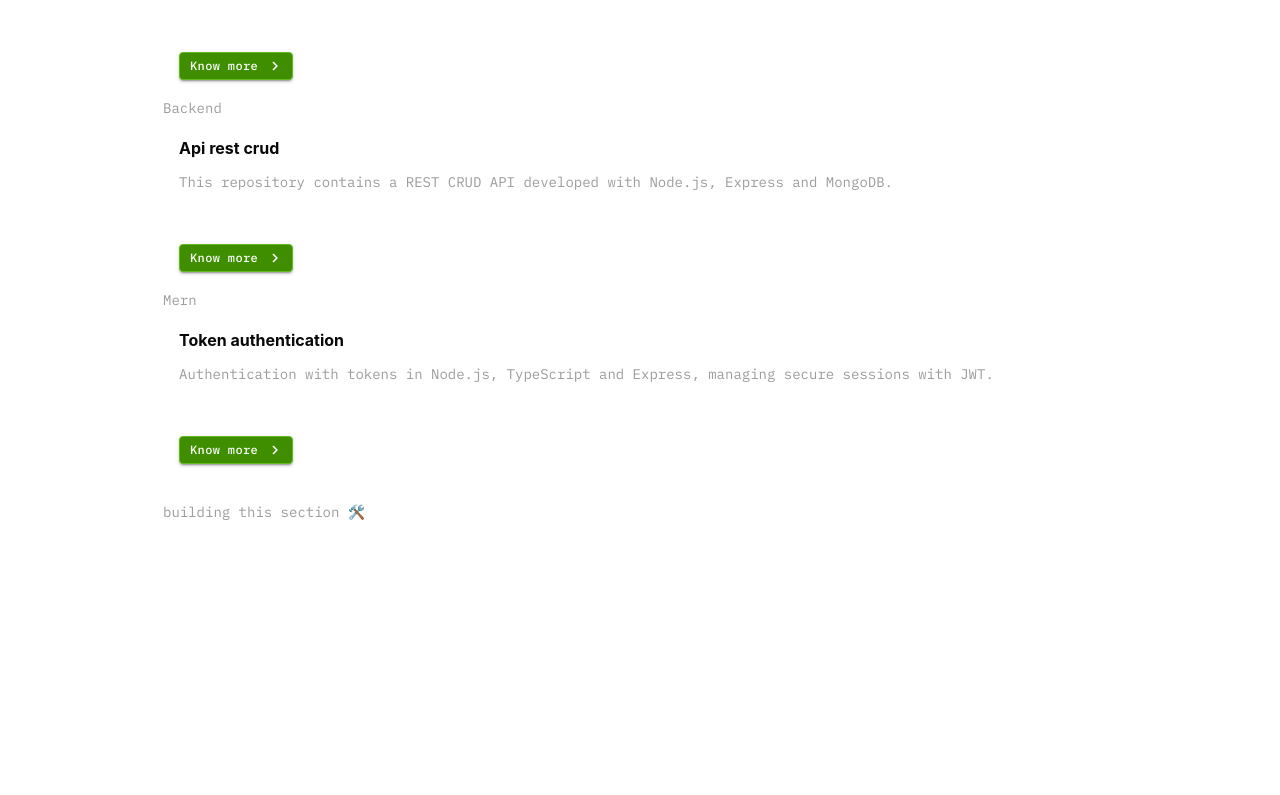
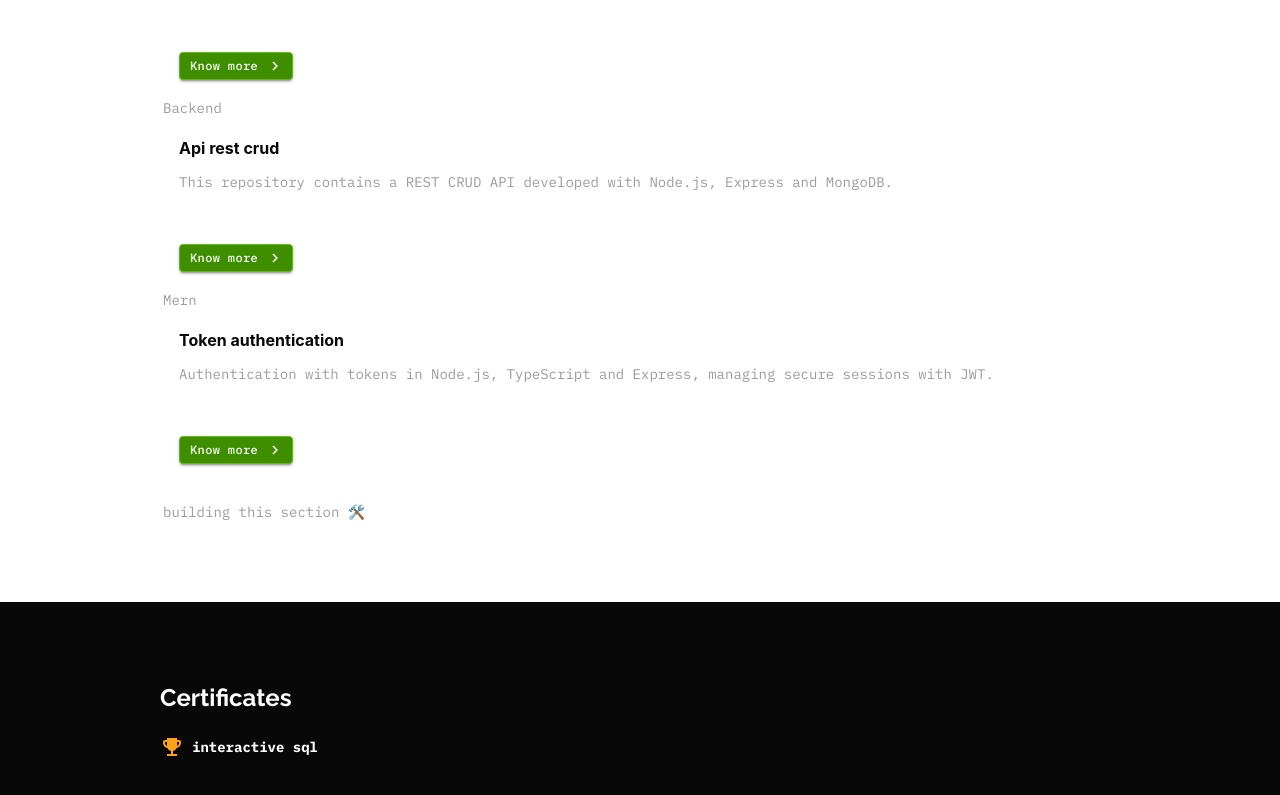
Before and after one commit to rineliniguezsosa/Portafolio, a React (Vite) app: page / in a window 1280 px wide. Shown: the part 3274-4069 px from the top of the page. Before the commit the page ends 3876 px from the top, so only its background shows below. Built offline with nearby package versions, Linux system fonts and the light colour scheme.

Commit message:
[FEAT} Guardando temportalmente la sección de los certificados

```diff
--- a/src/App.tsx
+++ b/src/App.tsx
@@ -1,5 +1,6 @@
 import { ButtonMui } from './components/buttons/ButtonMui'
 import KeyboardArrowRightOutlinedIcon from '@mui/icons-material/KeyboardArrowRightOutlined';
+import EmojiEventsIcon from '@mui/icons-material/EmojiEvents';
 import { Navbar } from './components/layout/Navbar';
 import { TimelineMui,CarrouselMui, TestimonialCard,ProjectCard } from './components';
 import {
@@ -225,8 +226,27 @@ function App() {
 
         </section>
 
-        <section id='certificates'>
-
+        <section id='certificates' className='w-full bg-dark'>
+          <div className='w-full py-20 flex flex-col gap-5 items-center'>
+              <div className='w-3/4'>
+                <h2 className='text-2xl font-raleway font-bold text-white'>Certificates</h2>
+              </div>
+              <div className='w-3/4'>
+                  <div className='flex flex-row items-center'>
+                    <div>
+                      <EmojiEventsIcon className='text-yellow'/>
+                    </div>
+                    <div>
+                      <a
+                        className='text-white pl-2 font-ibm-plex-mono font-bold text-sm'
+                        target='_blank'
+                        href="https://tutorial-sql.s3.amazonaws.com/certificates/41727_Rinel_I%C3%B1iguez/41727_01122024.png">
+                          interactive sql
+                      </a>
+                    </div>
+                  </div>
+              </div>
+          </div>
         </section>
     </main>
   )
```
